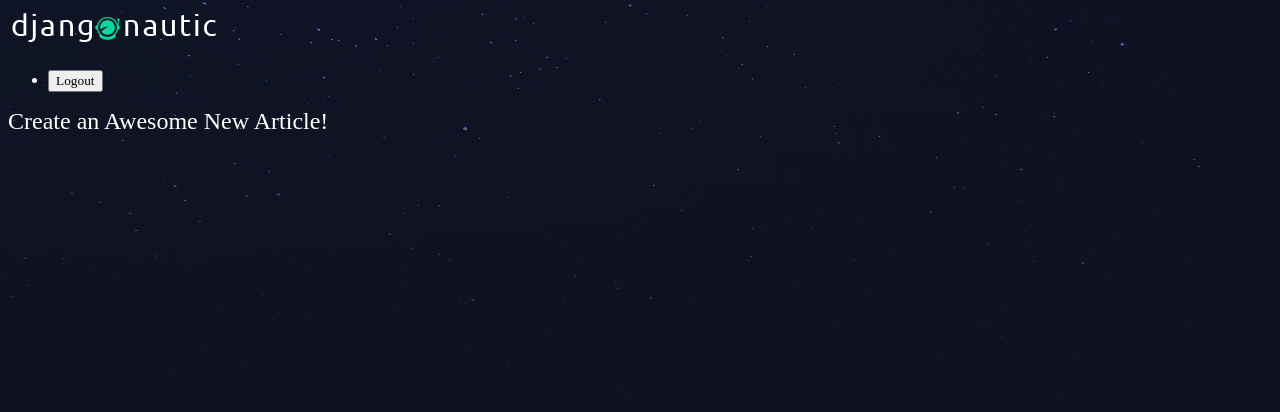
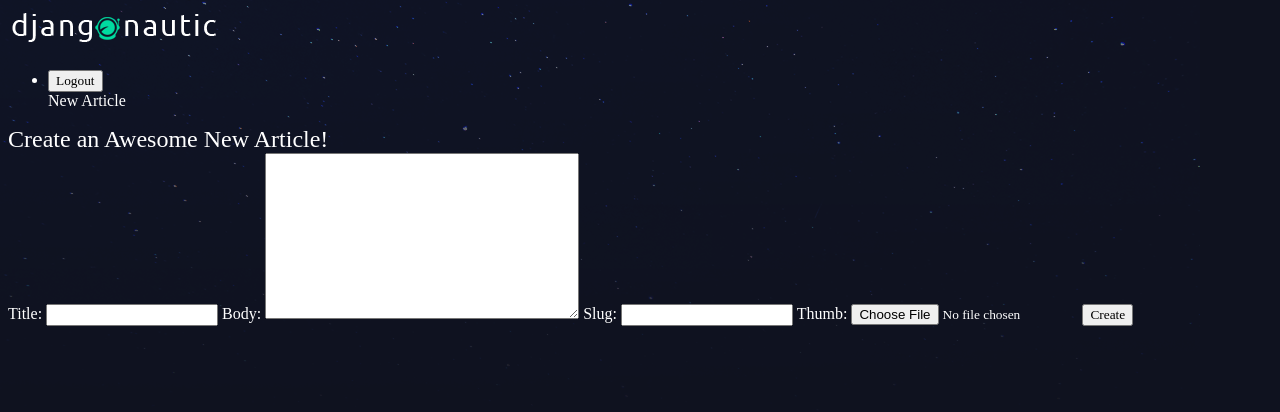
Before and after one commit to jonghyun-kim-hash/Django, a Django app: page /articles/create/ in a window 1280 px wide. Shown: the top 412 px of the page. Run offline with Django 4.2, Linux system fonts and the light colour scheme; a user stored in the database is signed in.

Commit message:
model form & user authentication

```diff
--- /dev/null
+++ b/djangonautic/articles/forms.py
@@ -0,0 +1,7 @@
+from django import forms
+from . import models
+
+class CreateArticle(forms.ModelForm):
+    class Meta:
+        model = models.Article
+        fields = ['title', 'body', 'slug', 'thumb']
--- a/djangonautic/articles/models.py
+++ b/djangonautic/articles/models.py
@@ -1,4 +1,5 @@
 from django.db import models
+from django.contrib.auth.models import User
 
 # Create your models here.
 class Article(models.Model):
@@ -7,7 +8,7 @@ class Article(models.Model):
     body = models.TextField()
     date = models.DateTimeField(auto_now_add=True)
     thumb = models.ImageField(default='default.png', blank=True)
-    # add in author
+    author = models.ForeignKey(User, default=None, on_delete=models.CASCADE)
 
     def __str__(self):
         return self.title
--- a/djangonautic/articles/templates/articles/article_create.html
+++ b/djangonautic/articles/templates/articles/article_create.html
@@ -2,6 +2,15 @@
 
 <div class="create-article">
   <h2>Create an Awesome New Article!</h2>
+  <form
+    class="site-form"
+    action="{% url 'articles:create' %}"
+    method="post"
+    enctype="multipart/form-data"
+  >
+    {% csrf_token %} {{ form }}
+    <input type="submit" value="Create" />
+  </form>
 </div>
 
 {% endblock %}
--- a/djangonautic/articles/views.py
+++ b/djangonautic/articles/views.py
@@ -1,18 +1,29 @@
-from django.shortcuts import render
+from django.shortcuts import render, redirect
 from .models import Article
 from django.http import HttpResponse
 from django.contrib.auth.decorators import login_required
+from . import forms
 
 # Create your views here.
 def article_list(request):
     articles = Article.objects.all().order_by('date')
-    return render(request, 'articles/article_list.html', {'articles': articles})
+    return render(request, 'articles/article_list.html', { 'articles': articles })
 
 def article_details(request, slug):
     # return HttpResponse(slug)
     article = Article.objects.get(slug=slug)
-    return render(request, 'articles/article_detail.html', {'article':article})
+    return render(request, 'articles/article_detail.html', { 'article':article })
 
 @login_required(login_url='/accounts/login/')
 def article_create(request):
-    return render(request, 'articles/article_create.html')
+    if request.method == 'POST':
+        form = forms.CreateArticle(request.POST, request.FILES)
+        if form.is_valid():
+            # save article to db
+            instance = form.save(commit=False)
+            instance.author = request.user
+            instance.save()
+            return redirect('articles:list')
+    else:
+        form = forms.CreateArticle()
+    return render(request, 'articles/article_create.html', { 'form':form })
--- a/djangonautic/templates/base_layout.html
+++ b/djangonautic/templates/base_layout.html
@@ -14,6 +14,7 @@
       </h1>
       <nav>
         <ul>
+          {% if user.is_authenticated %}
           <li>
             <form
               class="logout-link"
@@ -24,6 +25,15 @@
               <button type="submit">Logout</button>
             </form>
           </li>
+          <il
+            ><a href="{% url 'articles:create' %}" class="highlight"
+              >New Article</a
+            ></il
+          >
+          {% else %}
+          <li><a href="{% url 'accounts:login' %}">Login</a></li>
+          <li><a href="{% url 'accounts:signup' %}">Signup</a></li>
+          {% endif %}
         </ul>
       </nav>
     </header>
```
Also changed, not shown: djangonautic/articles/migrations/0003_article_author.py (added), djangonautic/db.sqlite3, djangonautic/media/3_CNXrWzK_fwNNCI3.png (added), djangonautic/media/default_dQfLpwC.png (added).
